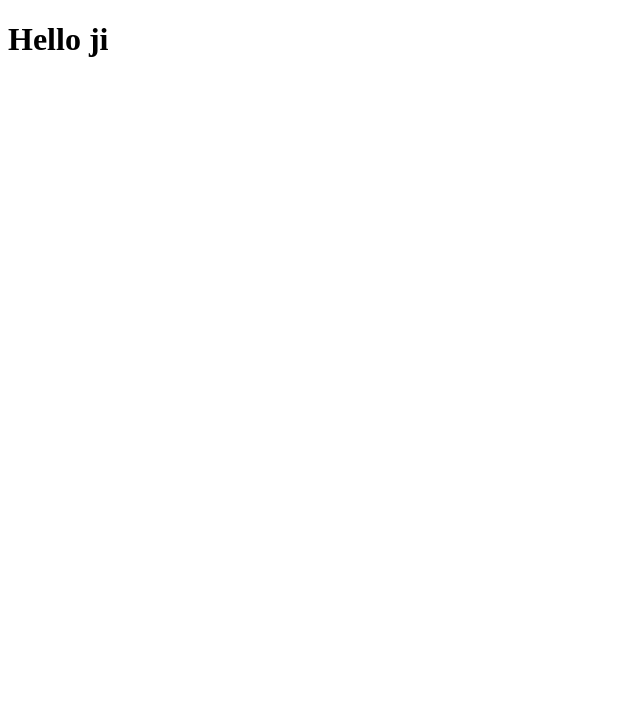
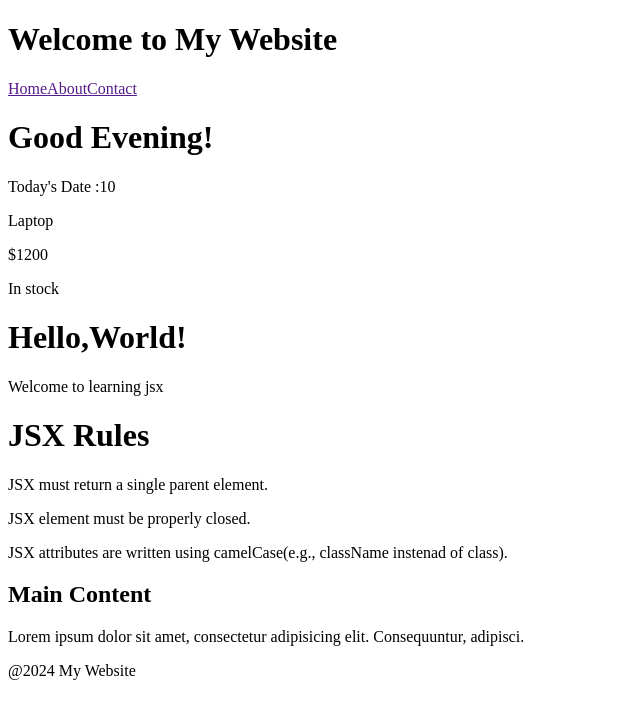
Before and after one commit to GopalYad/MERN-Stack-Learnings, a React (Vite) app in the folder REACT/basics/: page / in a window 1280 px wide. Shown: the top 718 px of the page, without its empty margins (0-640 px from the left). Built offline with nearby package versions, Linux system fonts and the light colour scheme.

Commit message:
Learn component , expressions in react

```diff
--- a/REACT/basics/src/App.jsx
+++ b/REACT/basics/src/App.jsx
@@ -1,5 +1,21 @@
+import Footer from "./components/Footer";
+import Greeting from "./components/Greeting";
+import Header from "./components/Header";
+import JSXrule from "./components/JSXrule";
+import MainContent from "./components/MainContent";
+import ProductInfo from "./components/ProductInfo";
+import WelcomeMessage from "./components/WelcomeMessage";
+
 const App = ()=>{
-  return <h1>Hello ji</h1>
+  return <div>
+    <Header/>
+    <Greeting/>
+    <ProductInfo/>
+    <WelcomeMessage/>
+    <JSXrule/>
+    <MainContent/>
+    <Footer/>
+  </div>
 }
 
 export default App;
--- /dev/null
+++ b/REACT/basics/src/components/Footer.jsx
@@ -0,0 +1,11 @@
+import React from 'react'
+
+const Footer = () => {
+  return (
+    <div>
+      <p>@2024 My Website</p>
+    </div>
+  )
+}
+
+export default Footer
--- /dev/null
+++ b/REACT/basics/src/components/Greeting.jsx
@@ -0,0 +1,13 @@
+import React from 'react'
+const message = 'Good Evening!'
+const date = new Date();
+const Greeting = () => {
+  return (
+    <div>
+      <h1>{message}</h1>
+      <p>Today's Date :{date.getDate()}</p>
+    </div>
+  )
+}
+
+export default Greeting
--- /dev/null
+++ b/REACT/basics/src/components/Header.jsx
@@ -0,0 +1,16 @@
+import React from 'react'
+
+const Header = () => {
+  return (
+    <div>
+     <h1>Welcome to My Website</h1>
+     <nav>
+        <a href="">Home</a>
+        <a href="">About</a>
+        <a href="">Contact</a>
+        </nav>
+    </div>
+  )
+}
+
+export default Header
--- /dev/null
+++ b/REACT/basics/src/components/JSXrule.jsx
@@ -0,0 +1,14 @@
+import React from 'react'
+
+const JSXrule = () => {
+  return (
+    <div>
+      <h1>JSX Rules</h1>
+      <p>JSX must return  a single parent element.</p>
+      <p>JSX element must  be properly closed.</p>
+      <p>JSX attributes are written using camelCase(e.g., className instenad of class).</p>
+    </div>
+  )
+}
+
+export default JSXrule
--- /dev/null
+++ b/REACT/basics/src/components/MainContent.jsx
@@ -0,0 +1,12 @@
+import React from 'react'
+
+const MainContent = () => {
+  return (
+    <div>
+     <h2>Main Content</h2>
+     <p>Lorem ipsum dolor sit amet, consectetur adipisicing elit. Consequuntur, adipisci.</p>
+    </div>
+  )
+}
+
+export default MainContent
--- /dev/null
+++ b/REACT/basics/src/components/ProductInfo.jsx
@@ -0,0 +1,17 @@
+import React from 'react'
+const product = {
+    name : 'Laptop',
+    price : 1200,
+    availability : 'In stock'
+}
+const ProductInfo = () => {
+  return (
+    <div>
+      <p>{product.name}</p>
+      <p>${product.price}</p>
+      <p>{product.availability}</p>
+    </div>
+  )
+}
+
+export default ProductInfo
--- /dev/null
+++ b/REACT/basics/src/components/WelcomeMessage.jsx
@@ -0,0 +1,12 @@
+import React from 'react'
+
+const WelcomeMessage = () => {
+  return (
+    <div>
+      <h1>Hello,World!</h1>
+      <p>Welcome to learning jsx</p>
+    </div>
+  )
+}
+
+export default WelcomeMessage
```
